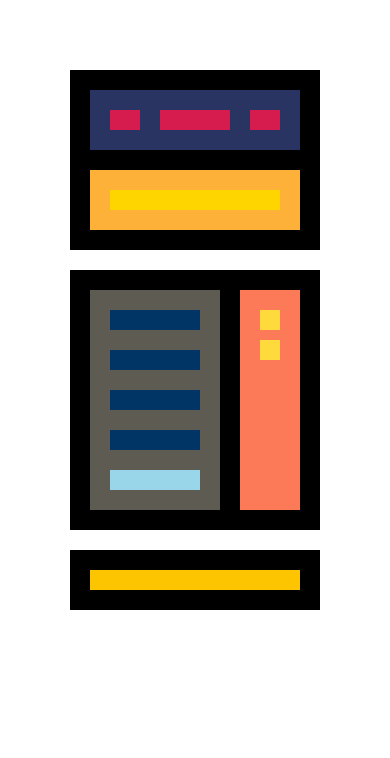
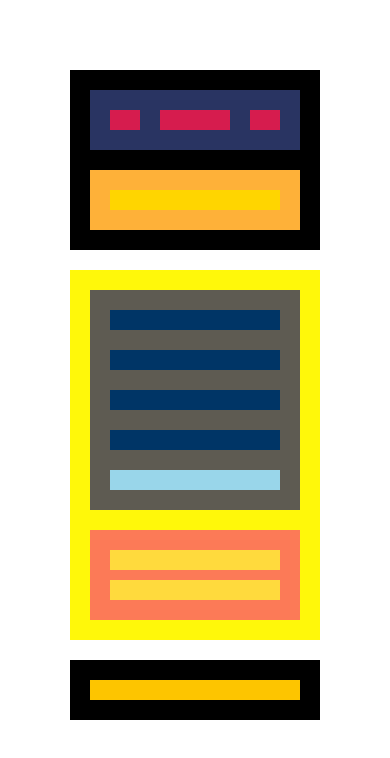
Before and after one commit to gioblaugrana/Sprint-1, a plain HTML site: page index.html in a window 390 px wide. Drawn offline with Linux system fonts and the light colour scheme.

Commit message:
Ejercicio 2

```diff
--- a/estilos.css
+++ b/estilos.css
@@ -80,3 +80,9 @@ h1 {
 .pie{
     background: #fdc500;
 }
+@media all and (max-width: 1024px){
+    .section{
+        background: #FFF80A;
+        flex-direction: column;
+    }
+}
```
